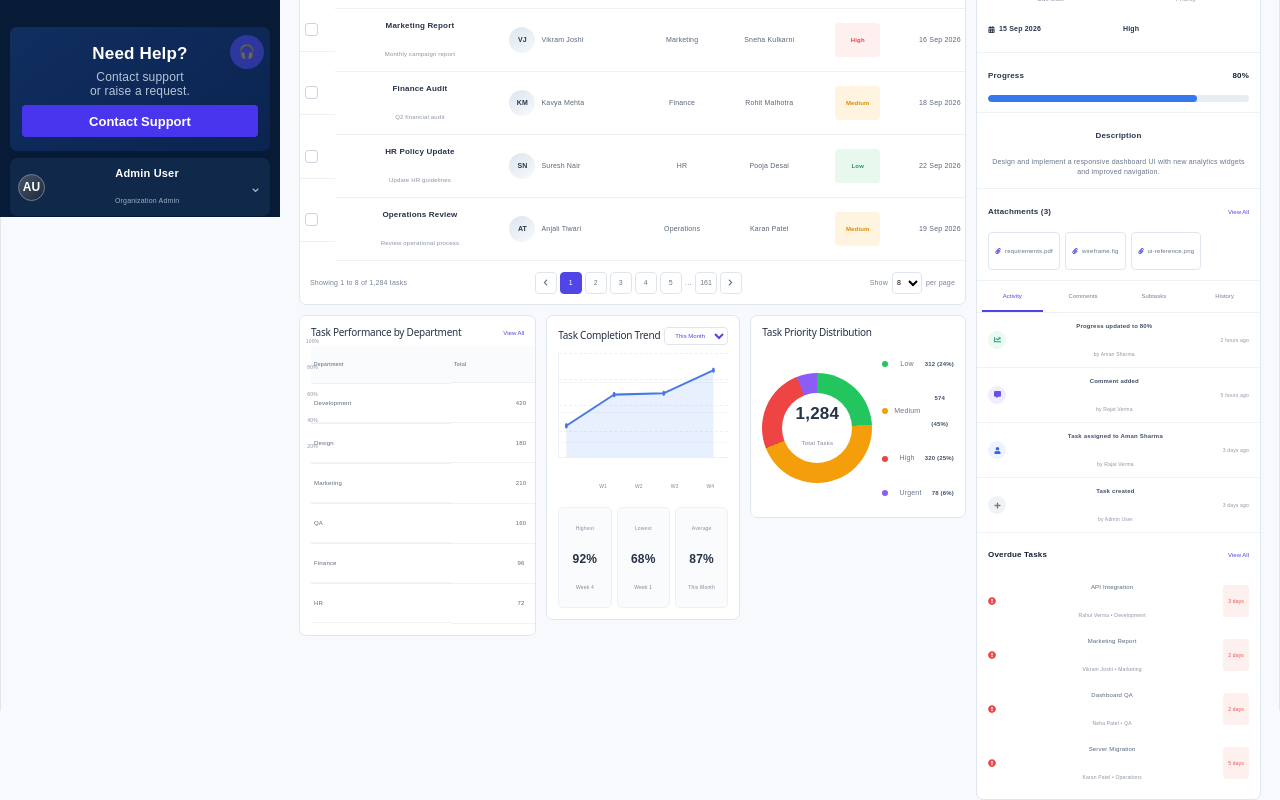
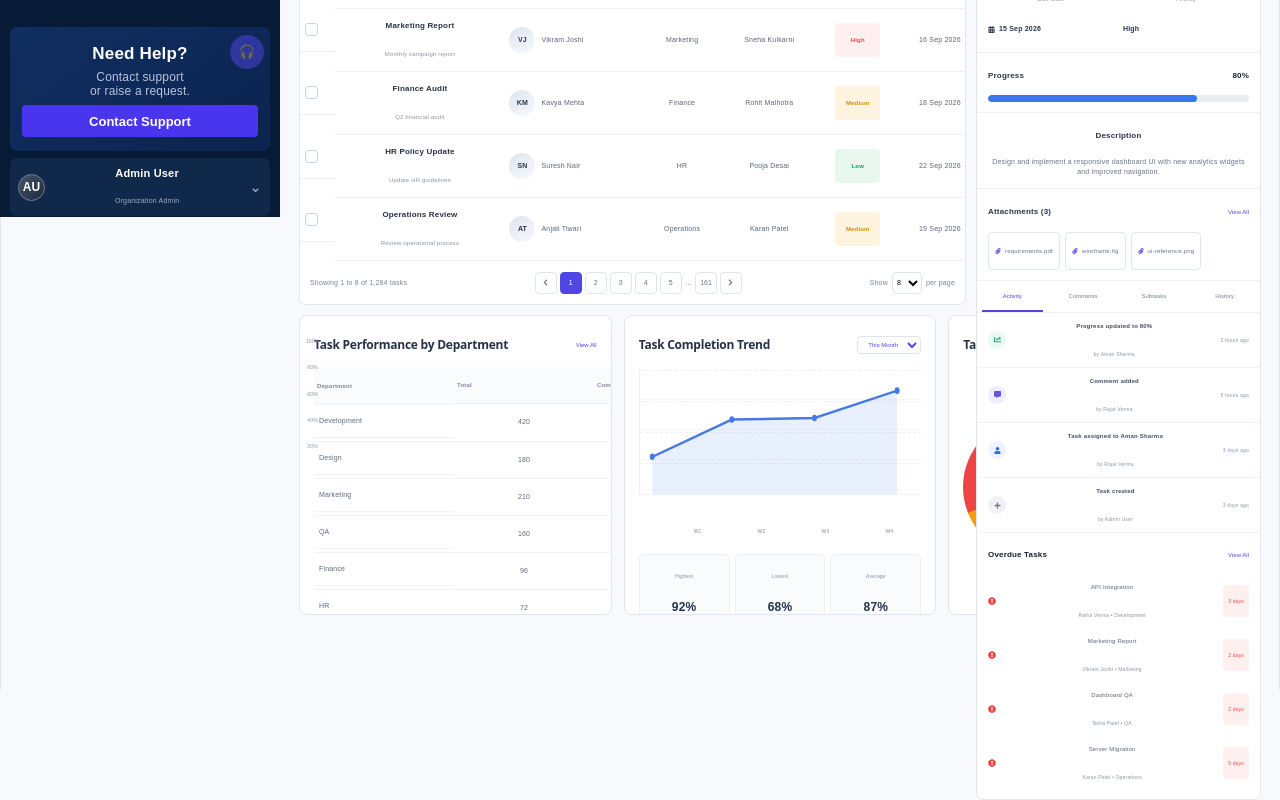
Before and after one commit to mayankpanse83-tech/manager-mangement-system, a React (Vite) app: page /admin/tasks in a window 1280 px wide. Shown: the part 583-1383 px from the top of the page. Built offline with nearby package versions, Linux system fonts and the light colour scheme.

Commit message:
Admin page complete

```diff
--- a/src/apps/admin/pages/AdminTasks.css
+++ b/src/apps/admin/pages/AdminTasks.css
@@ -2039,3 +2039,205 @@ body {
   min-height: 50px;
   background: #f7f9fc;
 }
+/* =========================================================
+   3 ANALYTICS CARDS - BIG + EQUAL SIZE
+   ========================================================= */
+
+.task-analytics {
+  width: 100% !important;
+  display: grid !important;
+
+  grid-template-columns: repeat(3, minmax(0, 1fr)) !important;
+
+  gap: 12px !important;
+
+  align-items: stretch !important;
+
+  margin-top: 10px !important;
+  transform: none !important;
+}
+
+/* All 3 cards equal size */
+.task-analytics > .analytics-card {
+  width: 100% !important;
+  min-width: 0 !important;
+
+  min-height: 300px !important;
+  height: 300px !important;
+
+  padding: 14px !important;
+
+  box-sizing: border-box !important;
+
+  border: 1px solid #e0e6ee !important;
+  border-radius: 8px !important;
+
+  background: #fff !important;
+
+  overflow: hidden !important;
+}
+
+/* =========================================================
+   CARD TITLE
+   ========================================================= */
+
+.task-analytics .analytics-header {
+  min-height: 30px !important;
+}
+
+.task-analytics .analytics-header h2 {
+  font-size: 12px !important;
+  font-weight: 700 !important;
+  color: #263247 !important;
+}
+
+/* =========================================================
+   PERFORMANCE TABLE
+   ========================================================= */
+
+.task-analytics .analytics-card table {
+  width: 100% !important;
+  height: auto !important;
+  table-layout: fixed !important;
+}
+
+.task-analytics .analytics-card th {
+  height: 30px !important;
+  font-size: 6px !important;
+}
+
+.task-analytics .analytics-card td {
+  height: 34px !important;
+  padding: 5px !important;
+  font-size: 7px !important;
+}
+
+/* =========================================================
+   COMPLETION TREND CARD
+   ========================================================= */
+
+.task-analytics .completion-chart {
+  width: 100% !important;
+  height: 145px !important;
+  margin-top: 10px !important;
+}
+
+.task-analytics .chart-area {
+  height: 125px !important;
+  min-width: 0 !important;
+  overflow: hidden !important;
+}
+
+.task-analytics .chart-area svg {
+  width: 100% !important;
+  height: 100% !important;
+}
+
+.task-analytics .chart-weeks {
+  margin-top: 3px !important;
+}
+
+.task-analytics .chart-summary {
+  margin-top: 10px !important;
+}
+
+.task-analytics .chart-summary div {
+  min-height: 65px !important;
+  padding: 8px !important;
+}
+
+/* =========================================================
+   PRIORITY DISTRIBUTION
+   ========================================================= */
+
+.task-analytics .priority-content {
+  width: 100% !important;
+  min-height: 230px !important;
+
+  display: flex !important;
+  align-items: center !important;
+  justify-content: center !important;
+
+  gap: 18px !important;
+}
+
+.task-analytics .priority-donut {
+  width: 140px !important;
+  height: 140px !important;
+  flex: 0 0 140px !important;
+}
+
+.task-analytics .priority-donut > div {
+  width: 88px !important;
+  height: 88px !important;
+}
+
+.task-analytics .priority-donut strong {
+  font-size: 20px !important;
+}
+
+.task-analytics .priority-donut span {
+  font-size: 7px !important;
+}
+
+.task-analytics .priority-list {
+  width: 100% !important;
+  max-width: 150px !important;
+}
+
+.task-analytics .priority-list div {
+  min-height: 26px !important;
+}
+
+.task-analytics .priority-list span {
+  font-size: 8px !important;
+}
+
+.task-analytics .priority-list b {
+  font-size: 7px !important;
+}
+
+/* =========================================================
+   REMOVE EXTRA HEIGHT / SPACING
+   ========================================================= */
+
+.task-analytics .analytics-card > * {
+  max-width: 100% !important;
+}
+
+.task-analytics .analytics-card table {
+  overflow: hidden !important;
+}
+
+/* =========================================================
+   RESPONSIVE
+   ========================================================= */
+
+@media (max-width: 1100px) {
+  .task-analytics {
+    grid-template-columns: repeat(2, minmax(0, 1fr)) !important;
+  }
+
+  .task-analytics > .analytics-card {
+    height: 300px !important;
+  }
+
+  .task-analytics .priority-card {
+    grid-column: 1 / -1 !important;
+  }
+}
+
+@media (max-width: 700px) {
+  .task-analytics {
+    grid-template-columns: 1fr !important;
+  }
+
+  .task-analytics .priority-card {
+    grid-column: auto !important;
+  }
+
+  .task-analytics > .analytics-card {
+    height: auto !important;
+    min-height: 300px !important;
+  }
+}
```
